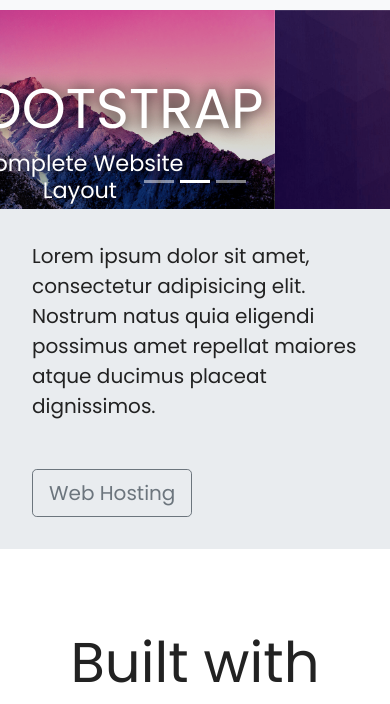
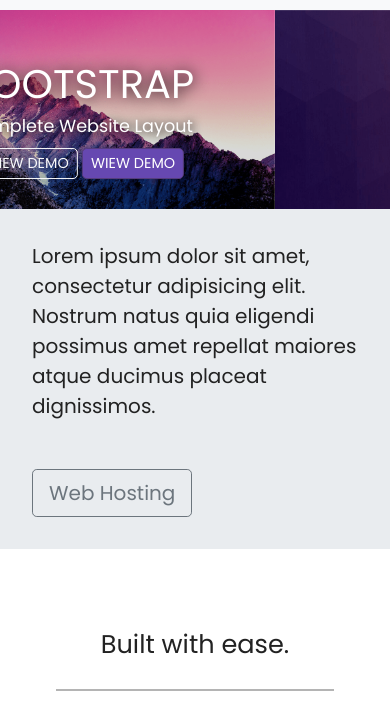
Before and after one commit to alimatinfar/Nabzgroup_Internship_Responsive-Bootstrap-Website, a plain HTML site: page Bootstrap 4 Site Files/Bootstrap 4 Site Files/index.html in a window 390 px wide. Shown: the part 75-779 px from the top of the page. Drawn offline with nearby package versions, Linux system fonts and the light colour scheme.

Commit message:
change style of carousel

```diff
--- a/Bootstrap 4 Site Files/Bootstrap 4 Site Files/style.css
+++ b/Bootstrap 4 Site Files/Bootstrap 4 Site Files/style.css
@@ -150,9 +150,46 @@ hr.light-100 {
     font-weight: 400;
     padding-bottom: .2rem;
   }
+
+  .carousel-caption .btn {
+    font-size: 95%;
+    padding: 8px 14px;
+  }
+  .display-4 {
+    font-size: 200%;
+  }
+  .social a {
+    font-size: 2.5em;
+    padding: 1.2rem;
+  }
 }
 @media (max-width: 576px) {
+  .carousel-caption{
+    top: 40%;
+  }
 
+  .carousel-caption h1 {
+    font-size: 250%;
+  }
+
+  .carousel-caption h3 {
+    font-size: 110%;
+  }
+
+  .carousel-caption .btn {
+    font-size: 90%;
+    padding: 4px 8px;
+  }
+  .carousel-indicators {
+    display: none;
+  }
+  .display-4 {
+    font-size: 160%;
+  }
+  .social a {
+    font-size: 2em;
+    padding: .7rem;
+  }
 }
 
 
```
